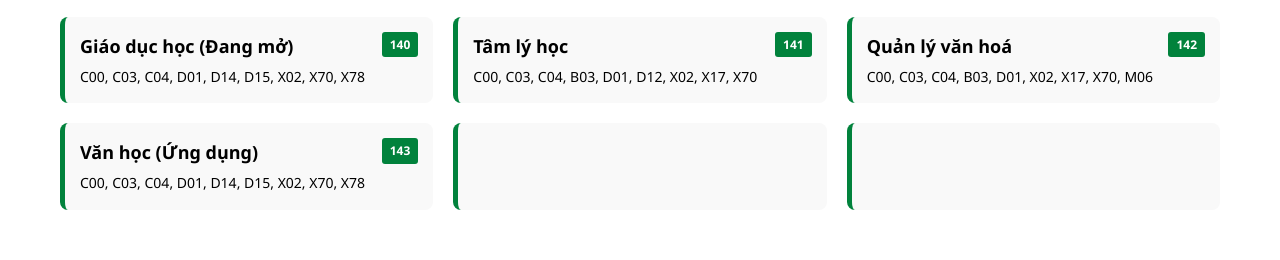
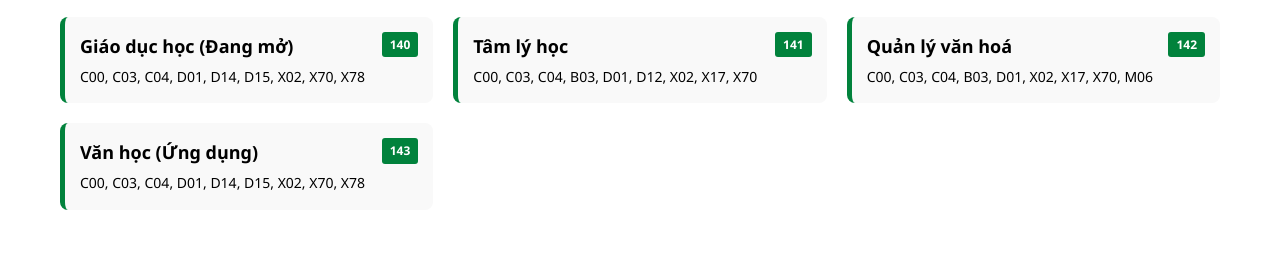
Before and after one commit to daihp143/chon-nganh-hoc, a plain HTML site: page index.html in a window 1280 px wide. Shown: the part 2383-2643 px from the top of the page. Drawn offline with Linux system fonts and the light colour scheme.

Commit message:
Update index.html

```diff
--- a/index.html
+++ b/index.html
@@ -852,12 +852,6 @@
                         <span class="to-hop">C00, C03, C04, D01, D14, D15, X02, X70, X78</span>
                     </a>
                 </div>
-                <div class="program-card">
-
-                </div>
-                <div class="program-card">
-
-                </div>
             </div>
         </div>
     </section>
```
